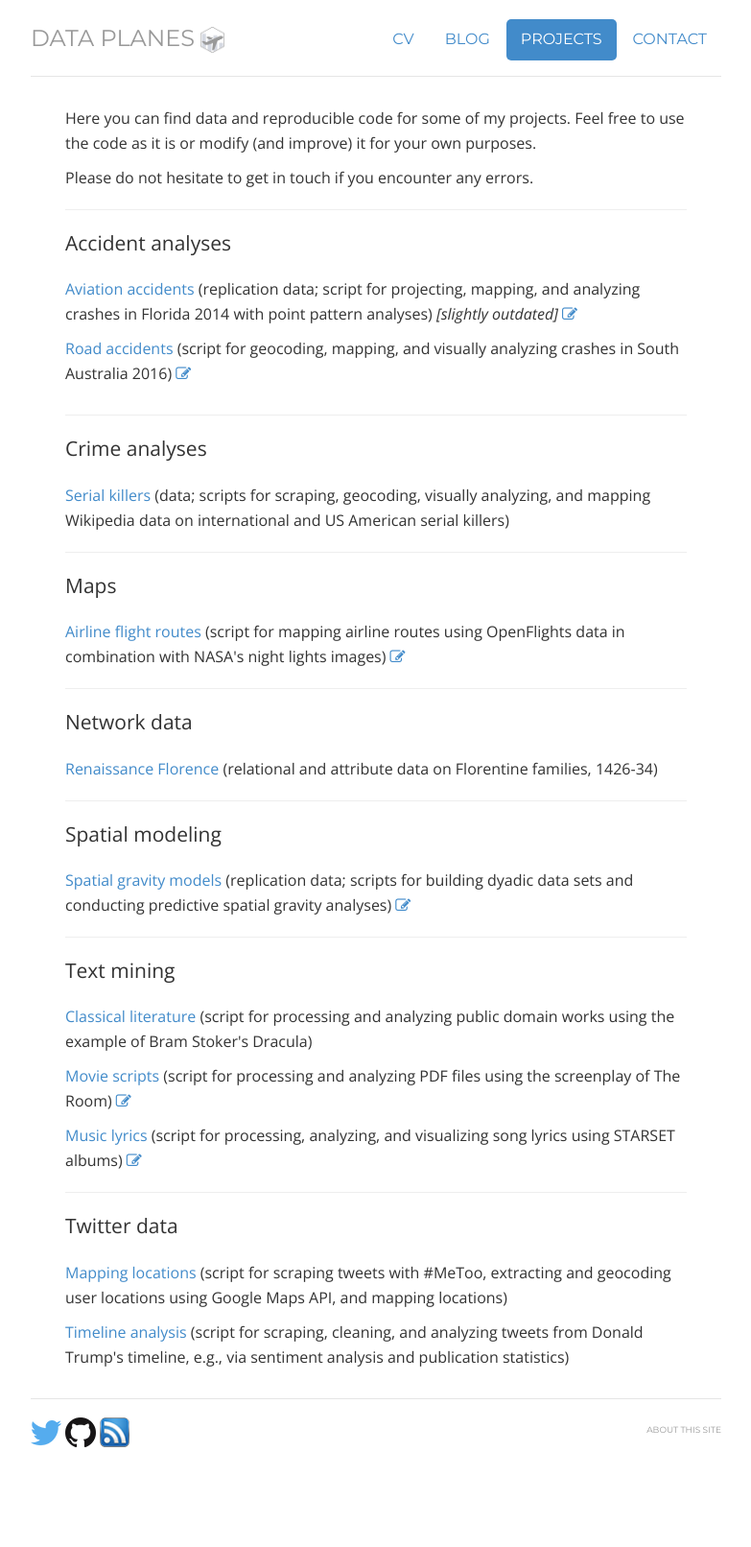
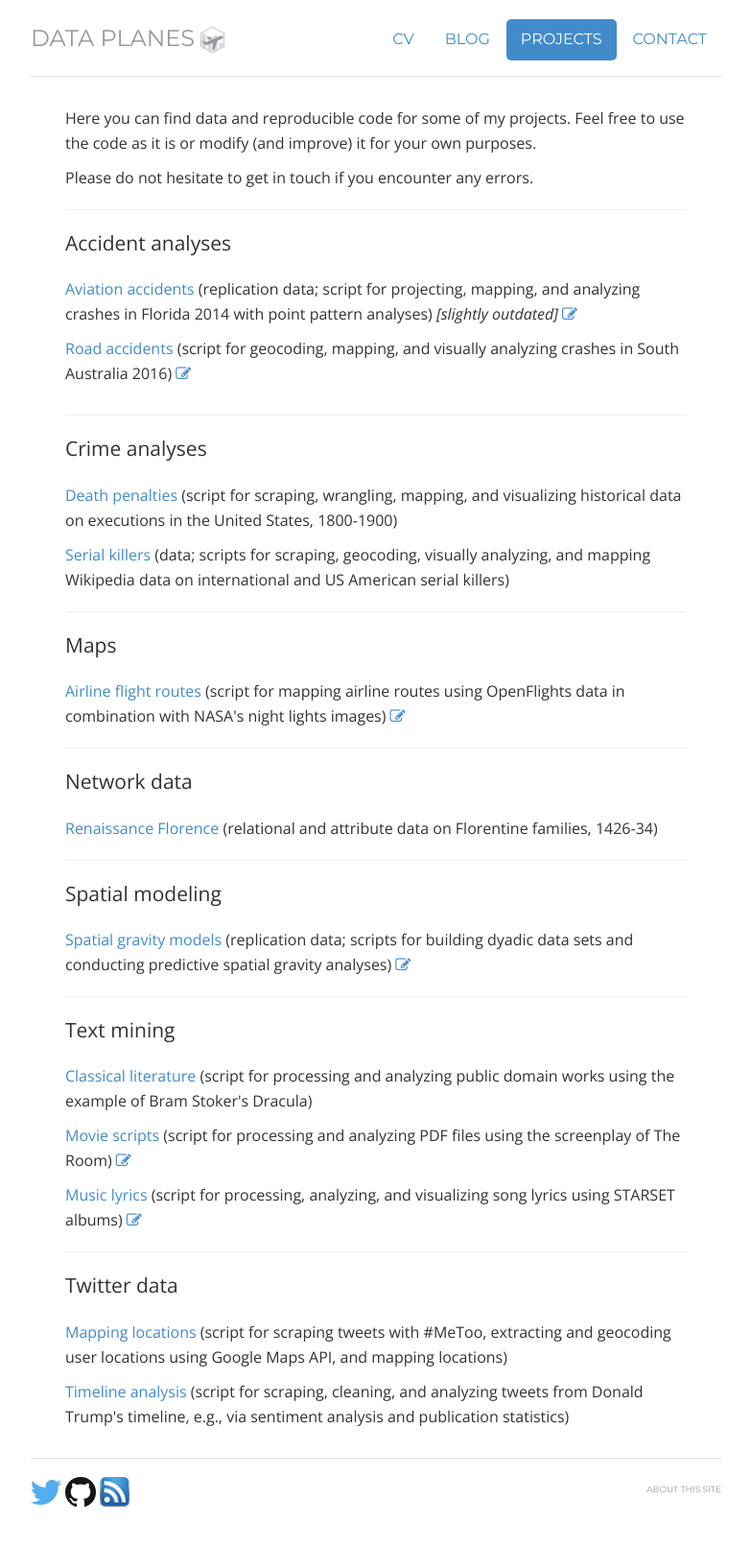
Before and after one commit to lhehnke/lhehnke.github.io, a Jekyll site: the page built from projects/index.html, in a window 1280 px wide. Shown: the whole page at 96% size, without its empty margins (248-1031 px from the left). Built offline with Jekyll 4.4.1, drawn with Linux system fonts in a browser that asks for light colours; nearby versions of some CDN libraries; before the commit the page ends 1550 px from its top, so only the background shows below that.

Commit message:
Add DP project

```diff
--- a/projects/index.html
+++ b/projects/index.html
@@ -32,7 +32,7 @@ description: Projects by Lisa Hehnke, a researcher turned data scientist, psych
 	  <hr>
 
 			  <p class="lead">Crime analyses</p>
-
+	  <p><a href="https://github.com/lhehnke/crime-data">Death penalties</a> (script for scraping, wrangling, mapping, and visualizing historical data on executions in the United States, 1800-1900) </p>
 	  <p><a href="https://github.com/lhehnke/serial-killers">Serial killers</a> (data; scripts for scraping, geocoding, visually analyzing, and mapping Wikipedia data on international and US American serial killers) </p>
 
   <hr>
```
